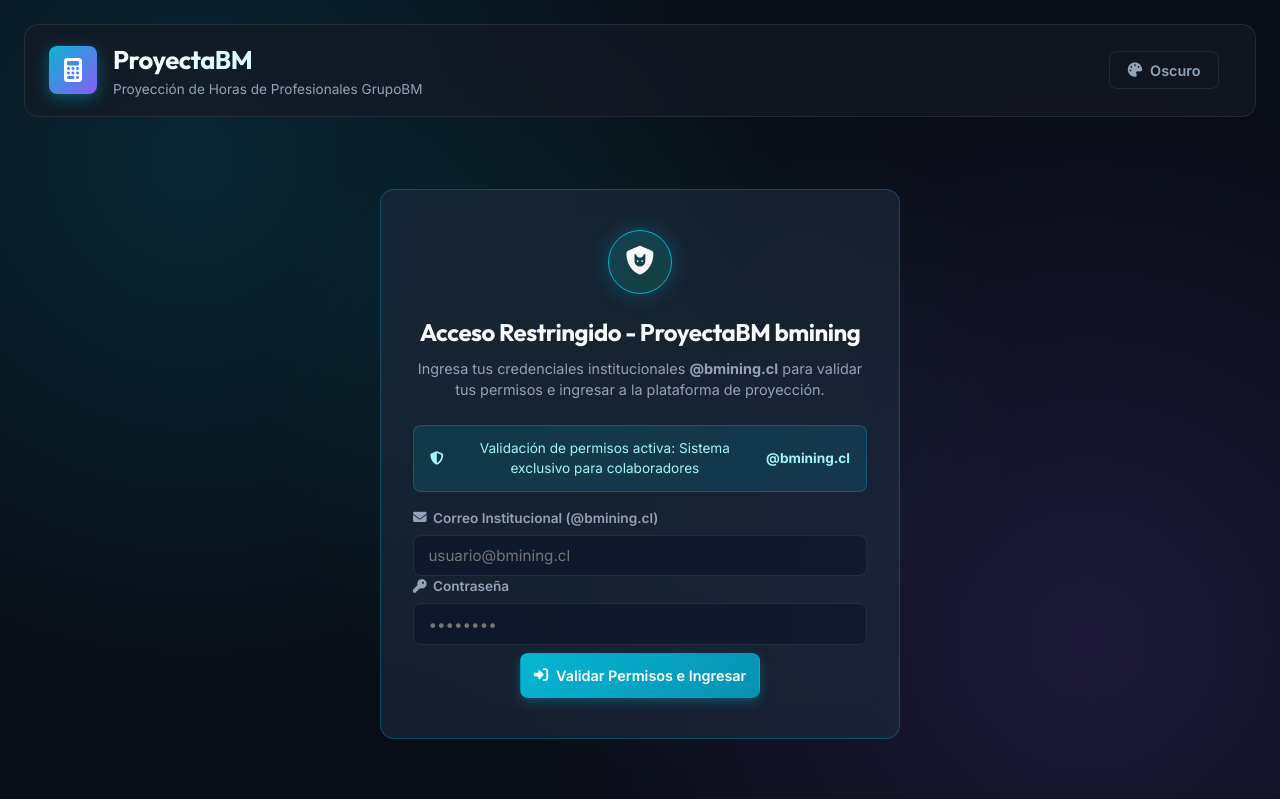
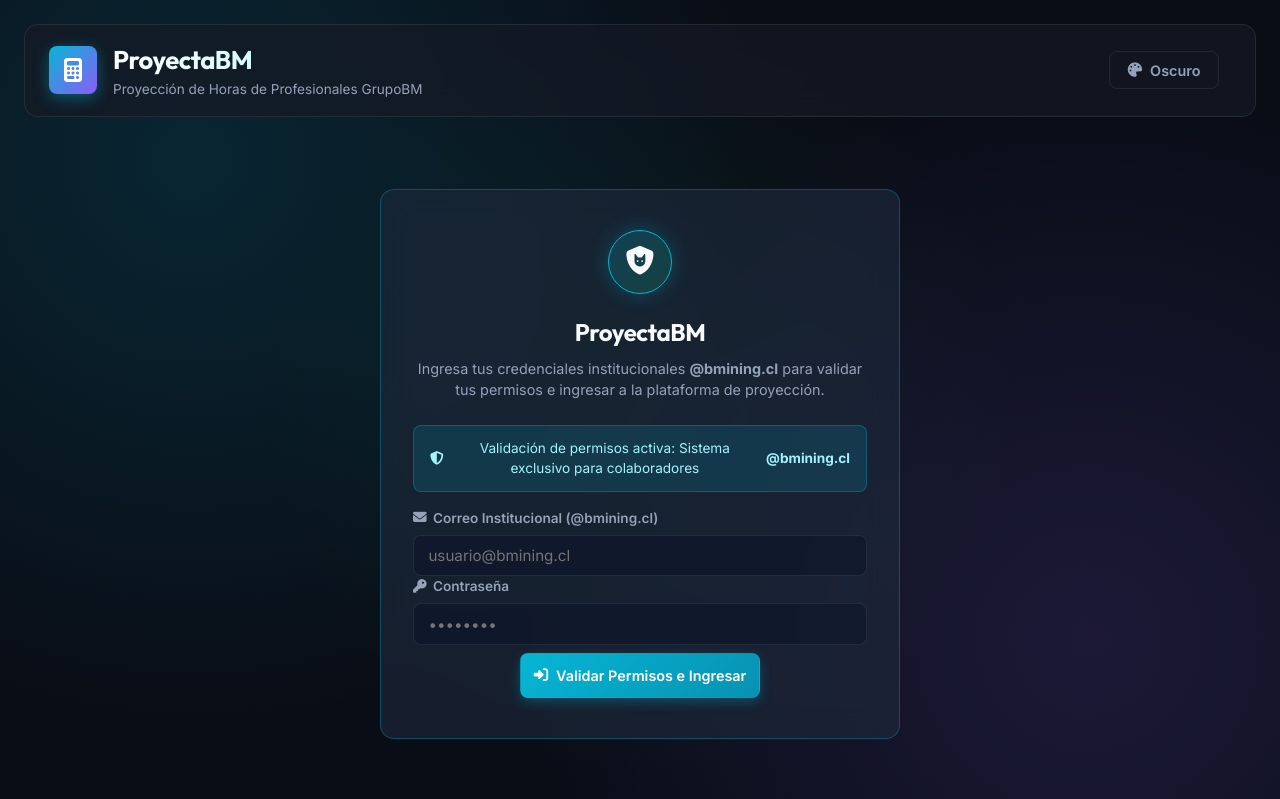
Before and after one commit to soporte-BM/HourCast, a Flask app: page / in a window 1280 px wide. Shown: the top 799 px of the page. Run offline with Flask 3, Linux system fonts and the light colour scheme; data comes from the database, SQL or seed files in the repository; both versions use the stored data as it was after the commit.

Commit message:
UI: cambiar encabezado de la pantalla de login a ProyectaBM

```diff
--- a/templates/index.html
+++ b/templates/index.html
@@ -85,7 +85,7 @@
                 <div class="gatekeeper-icon">
                     <i class="fa-solid fa-shield-cat"></i>
                 </div>
-                <h2>Acceso Restringido - ProyectaBM bmining</h2>
+                <h2>ProyectaBM</h2>
                 <p class="gatekeeper-subtext">Ingresa tus credenciales institucionales <strong>@bmining.cl</strong> para
                     validar tus permisos e ingresar a la plataforma de proyección.</p>
             </div>
@@ -495,7 +495,7 @@
             <div id="toast-container" class="toast-container"></div>
 
             <!-- Custom JS -->
-            <script src="{{ url_for('static', filename='js/app.js') }}?v=1.5.1"></script>
+            <script src="{{ url_for('static', filename='js/app.js') }}?v=1.5.2"></script>
 </body>
 
 </html>
```
Also changed, not shown: proyectabm.db.
